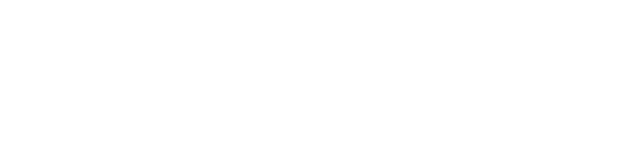
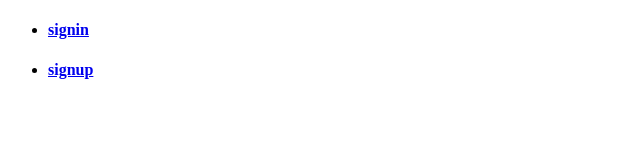
Before and after one commit to logicerpsolution/montageapp, a website: page ui/sidebar.reel/sidebar.html in a window 1280 px wide. Shown: the whole page, without its empty margins (0-640 px from the left). Drawn offline with Linux system fonts and the light colour scheme.

Commit message:
Update component ui/sidebar.reel/sidebar.html

```diff
--- a/ui/sidebar.reel/sidebar.html
+++ b/ui/sidebar.reel/sidebar.html
@@ -14,7 +14,19 @@
     </script>
 </head>
 <body>
-    <div data-montage-id="owner" class="Sidebar">
+     <div id="sidebar" class="sidebar">
+         <div id="sidebar-list" class="sidebar-list">
+             <ul class="nav-group">
+
+                 <li class="nav-item active"><a class="nav-item" href="#signin"><h4>signin</h4></a></li>
+                 <li class="nav-item active"><a class="nav-item" href="#signup"><h4>signup</h4></a></li>
+             </ul>
+
+
+
+         </div>
+
+
     </div>
 </body>
 </html>
```
